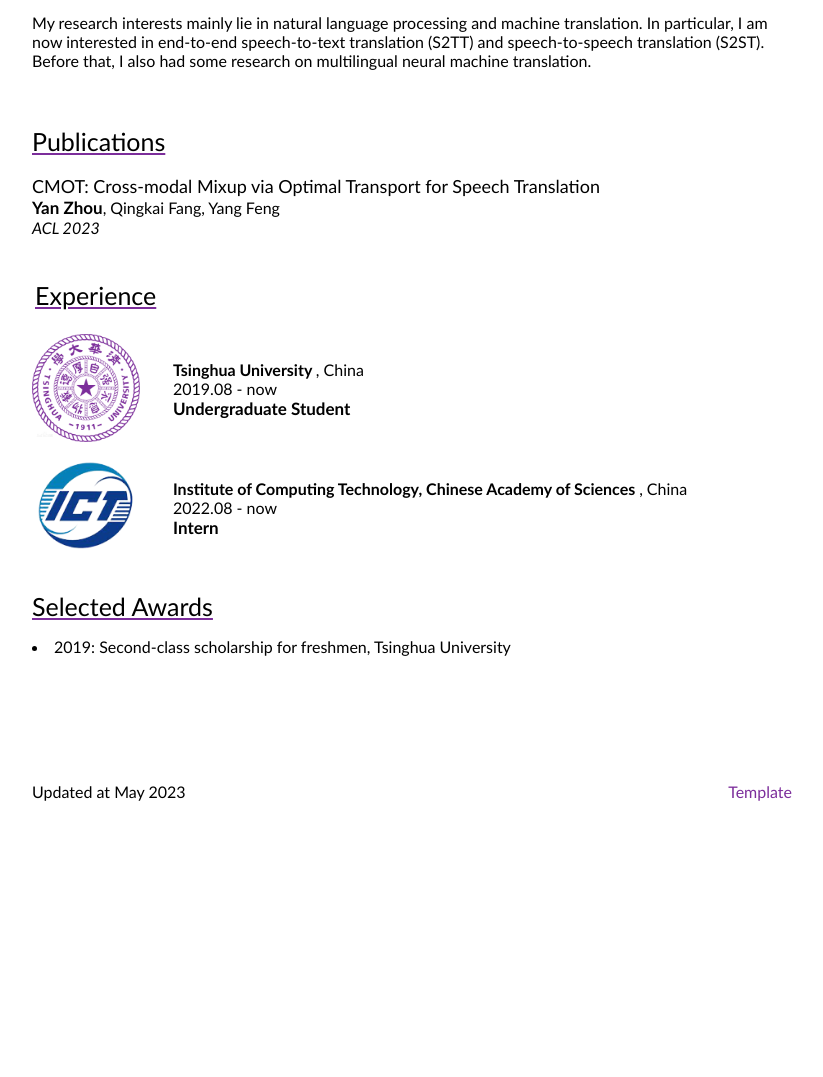
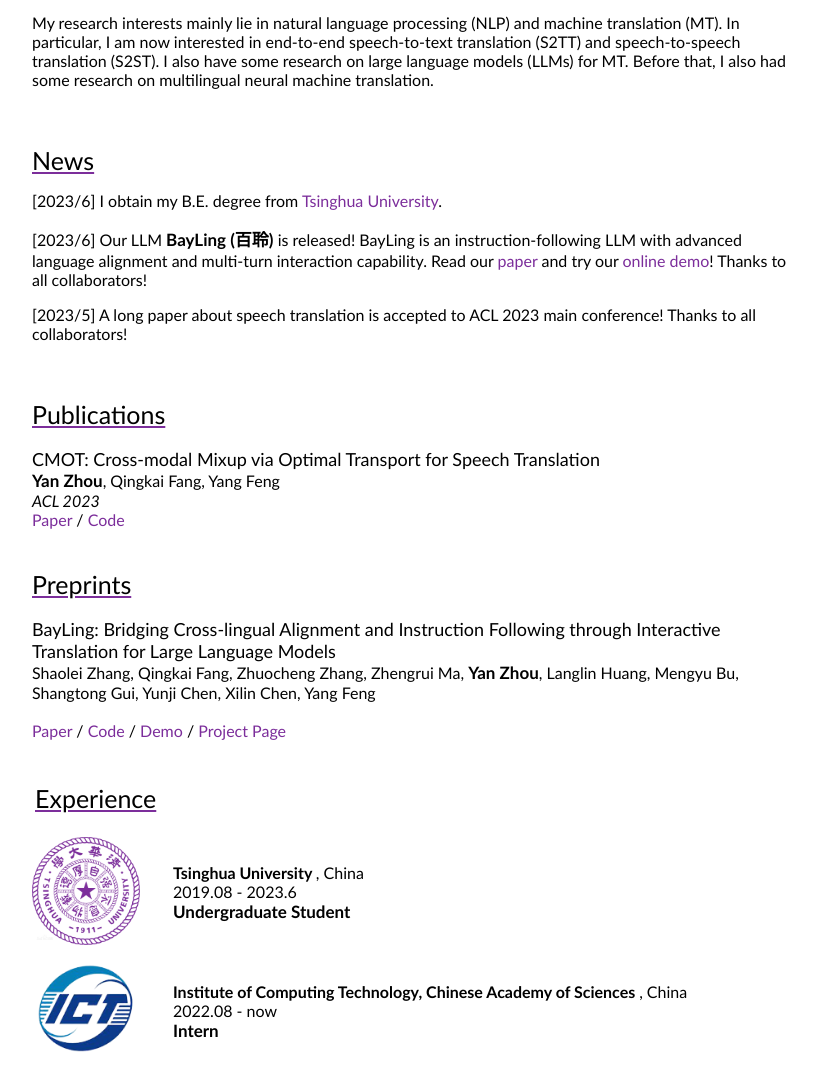
Before and after one commit to zhouyan19/zhouyan, a plain HTML site: page index.html in a window 1280 px wide. Shown: the part 360-1437 px from the top of the page, without its empty margins (228-1051 px from the left). Before the commit the page ends 1224 px from the top, so only its background shows below. Drawn offline with Linux system fonts and the light colour scheme.

Commit message:
Update news

```diff
--- a/index.html
+++ b/index.html
@@ -41,11 +41,22 @@
             <td style="padding:20px;width:100%;vertical-align:middle">
                 <heading>Research</heading>
                 <p>
-                My research interests mainly lie in natural language processing and machine translation.
-                In particular, I am now interested in end-to-end speech-to-text translation (S2TT) and speech-to-speech translation (S2ST).
+                My research interests mainly lie in natural language processing (NLP) and machine translation (MT).
+                In particular, I am now interested in end-to-end speech-to-text translation (S2TT) and speech-to-speech translation (S2ST). I also have some research on large language models (LLMs) for MT.
                 Before that, I also had some research on multilingual neural machine translation.
                 </p>
             </td>
+            </tr>
+        </tbody></table>
+        <!-- news -->
+        <table style="width:100%;border:0px;border-spacing:0px;border-collapse:separate;margin-right:auto;margin-left:auto;"><tbody>
+            <tr>
+                <td style="padding:20px;width:100%;vertical-align:middle">
+                    <heading>News</heading>
+                    <p>[2023/6] I obtain my B.E. degree from <a href="https://www.tsinghua.edu.cn/">Tsinghua University</a>. </p>
+                    <p>[2023/6] Our LLM <strong>BayLing (百聆)</strong> is released! BayLing is an instruction-following LLM with advanced language alignment and multi-turn interaction capability. Read our <a href="https://arxiv.org/abs/2306.10968">paper</a> and try our <a href="http://nlp.ict.ac.cn/bayling/demo/">online demo</a>! Thanks to all collaborators! </p>
+                    <p>[2023/5] A long paper about speech translation is accepted to ACL 2023 main conference! Thanks to all collaborators! </p>
+                </td>
             </tr>
         </tbody></table>
         <!-- publications -->
@@ -59,6 +70,24 @@
                     <strong>Yan Zhou</strong>, Qingkai Fang, Yang Feng
                     <br>
                     <em>ACL 2023</em>
+                    <br>
+                    <a href="https://arxiv.org/abs/2305.14635">Paper</a> / <a href="https://github.com/ictnlp/CMOT">Code</a>
+                    <br>
+                </td>
+            </tr>
+        </tbody></table>
+        <!-- preprints -->
+        <table style="width:100%;border:0px;border-spacing:0px;border-collapse:separate;margin-right:auto;margin-left:auto;"><tbody>
+            <tr>
+                <td style="padding:20px;width:100%;vertical-align:middle">
+                    <heading>Preprints</heading><br>
+                    <br>
+                        <papertitle>BayLing: Bridging Cross-lingual Alignment and Instruction Following through Interactive Translation for Large Language Models</papertitle>
+                    <br>
+                    Shaolei Zhang, Qingkai Fang, Zhuocheng Zhang, Zhengrui Ma, <strong>Yan Zhou</strong>, Langlin Huang, Mengyu Bu, Shangtong Gui, Yunji Chen, Xilin Chen, Yang Feng
+                    <br>
+                    <br>
+                    <a href="https://arxiv.org/abs/2306.10968">Paper</a> / <a href="https://github.com/ictnlp/BayLing">Code</a> / <a href="http://nlp.ict.ac.cn/bayling/demo/">Demo</a> / <a href="https://nlp.ict.ac.cn/bayling">Project Page</a>
                     <br>
                 </td>
             </tr>
@@ -76,7 +105,7 @@
                 <td style="padding-left:20px;padding-right:20px;width:20%;vertical-align:middle"><img src="image/thu.jpg", width="90%"></td>
                 <td width="80%" valign="center">
                     <b> Tsinghua University </b>, China
-                    <br> 2019.08 - now
+                    <br> 2019.08 - 2023.6
                     <br> <strong> Undergraduate Student </strong>
                 </td>
             </tr>
@@ -106,7 +135,7 @@
                             <br>
                             <br>
                             </p><div style="float:left;">
-                            Updated at May 2023
+                            Updated at June 2023
                             </div>
                             <div style="float:right;">
                             <a href="https://jonbarron.info">Template</a>
```
